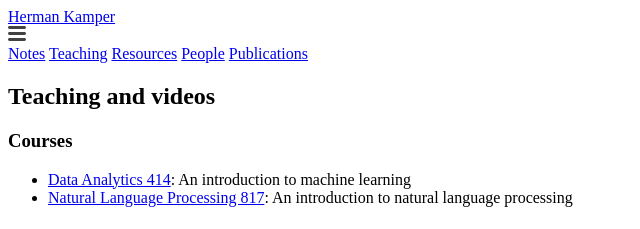
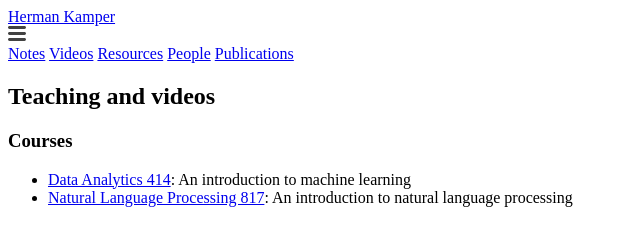
Before and after one commit to kamperh/kamperh.github.io, a Jekyll site: the page built from videos.md, in a window 1280 px wide. Shown: the top 229 px of the page, without its empty margins (0-640 px from the left). Built offline with Jekyll 4.4.1, drawn with Linux system fonts in a browser that asks for light colours; a style sheet for code colours, icons or effects is not loaded.

Commit message:
Update and rename teaching.md to videos.md

```diff
--- a/teaching.md
+++ b/videos.md
@@ -1,7 +1,7 @@
 ---
 layout: page
-title: Teaching
-permalink: /teaching/
+title: Videos
+permalink: /videos/
 order: 2
 ---
 
```
